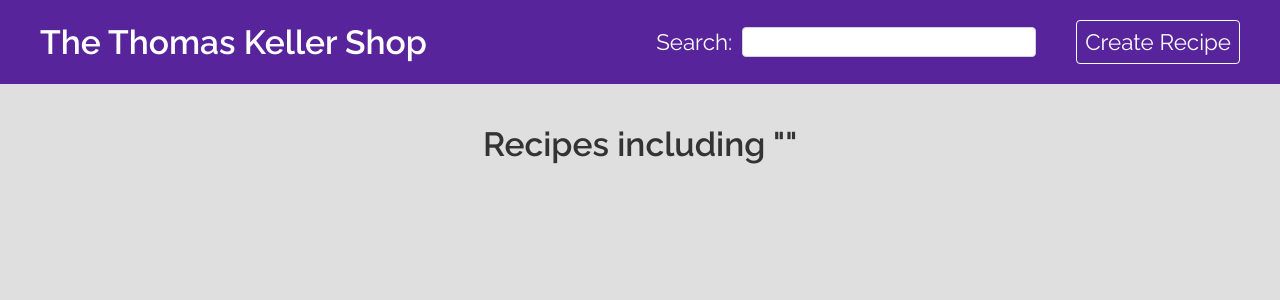
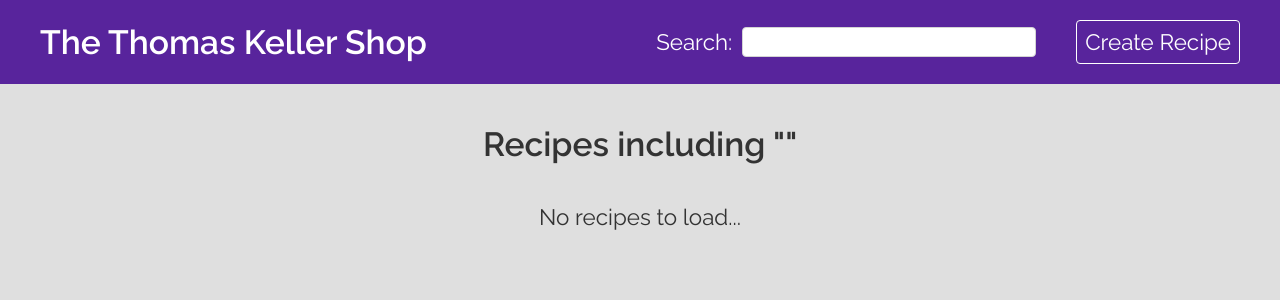
Before and after one commit to cisdell/recipe-app, a React (Create React App) app: page /search in a window 1280 px wide. Shown: the top 300 px of the page. Built offline with nearby package versions, Linux system fonts and the light colour scheme; data requests are answered from the project's data file; the HTML template or start-up script is replaced by a standard one.

Commit message:
added message for invalid search

```diff
--- a/src/components/RecipeList.js
+++ b/src/components/RecipeList.js
@@ -3,6 +3,12 @@
 import {Link} from 'react-router-dom'
 
 function RecipeList({recipes}) {
+
+  if (recipes.length === 0) {
+    return (
+      <div className="error">No recipes to load...</div>
+    )
+  }
   return (
     <div className="recipe-list">
       {recipes.map((recipe)=> (
```
